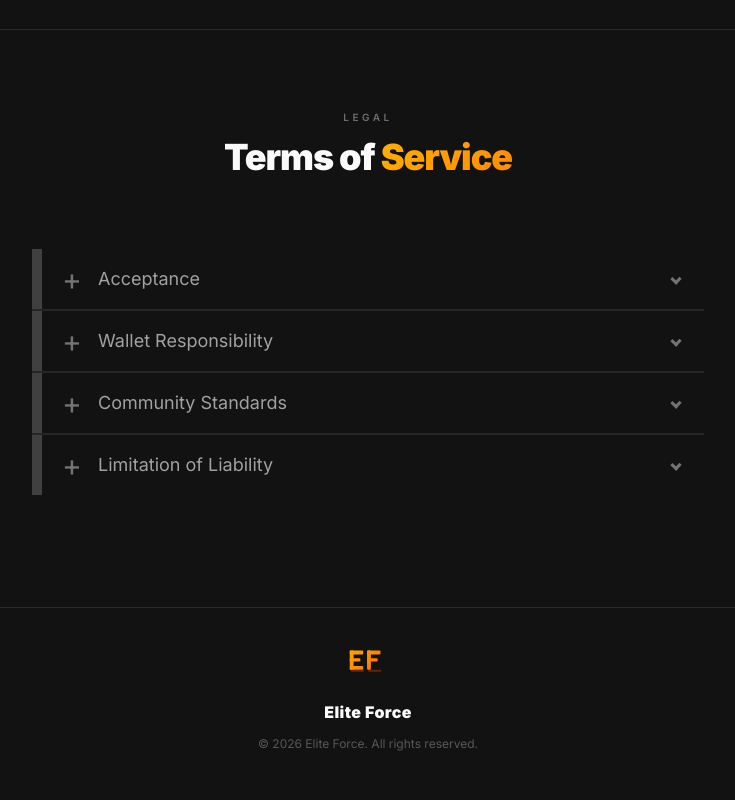
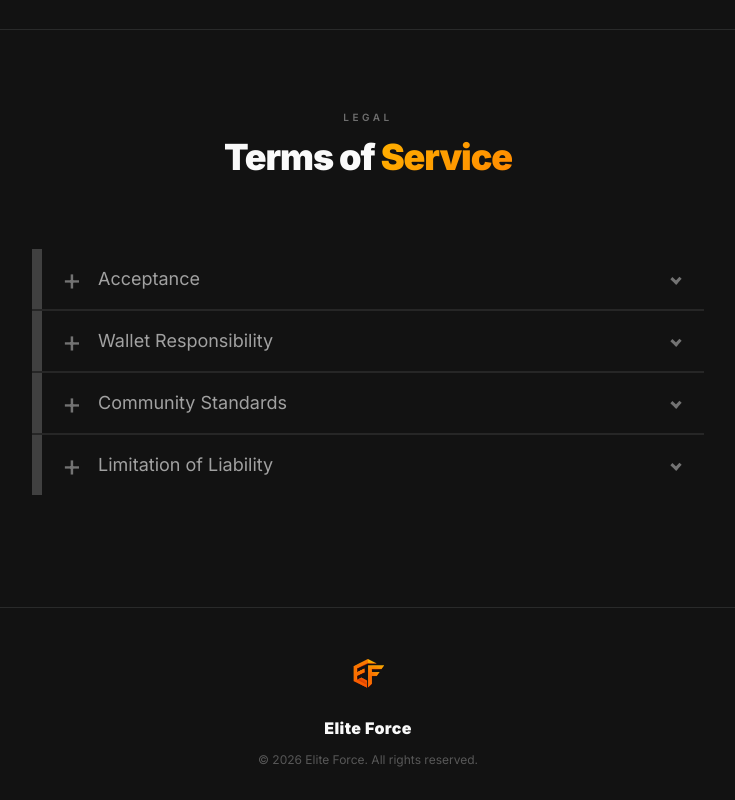
Before and after one commit to Souravsanyal1/timer-page, a Next.js app: page / in a window 1280 px wide. Shown: the part 3649-4449 px from the top of the page, without its empty margins (272-1007 px from the left). Built offline with nearby package versions, Linux system fonts and the light colour scheme.

Commit message:
feat: use actual EF PNG logo in footer

```diff
--- a/app/page.tsx
+++ b/app/page.tsx
@@ -1190,7 +1190,11 @@ export default function FocusTimerPage() {
           {/* ══════ FOOTER ══════ */}
           <footer className="py-8 border-t border-border">
             <div className="flex flex-col items-center justify-center gap-3">
-              <LogoIcon size={48} />
+              <img
+                src="/ef-logo.png"
+                alt="Elite Force Logo"
+                className="w-16 h-16 object-contain"
+              />
               <span className="text-foreground font-black text-base tracking-wide">Elite Force</span>
               <p className="text-foreground/30 text-xs">© 2026 Elite Force. All rights reserved.</p>
             </div>
```
Also changed, not shown: assets/logo/Dark Purple and Gold Modern Geometric Islamic Logo.png (added), public/ef-logo.png (added).
